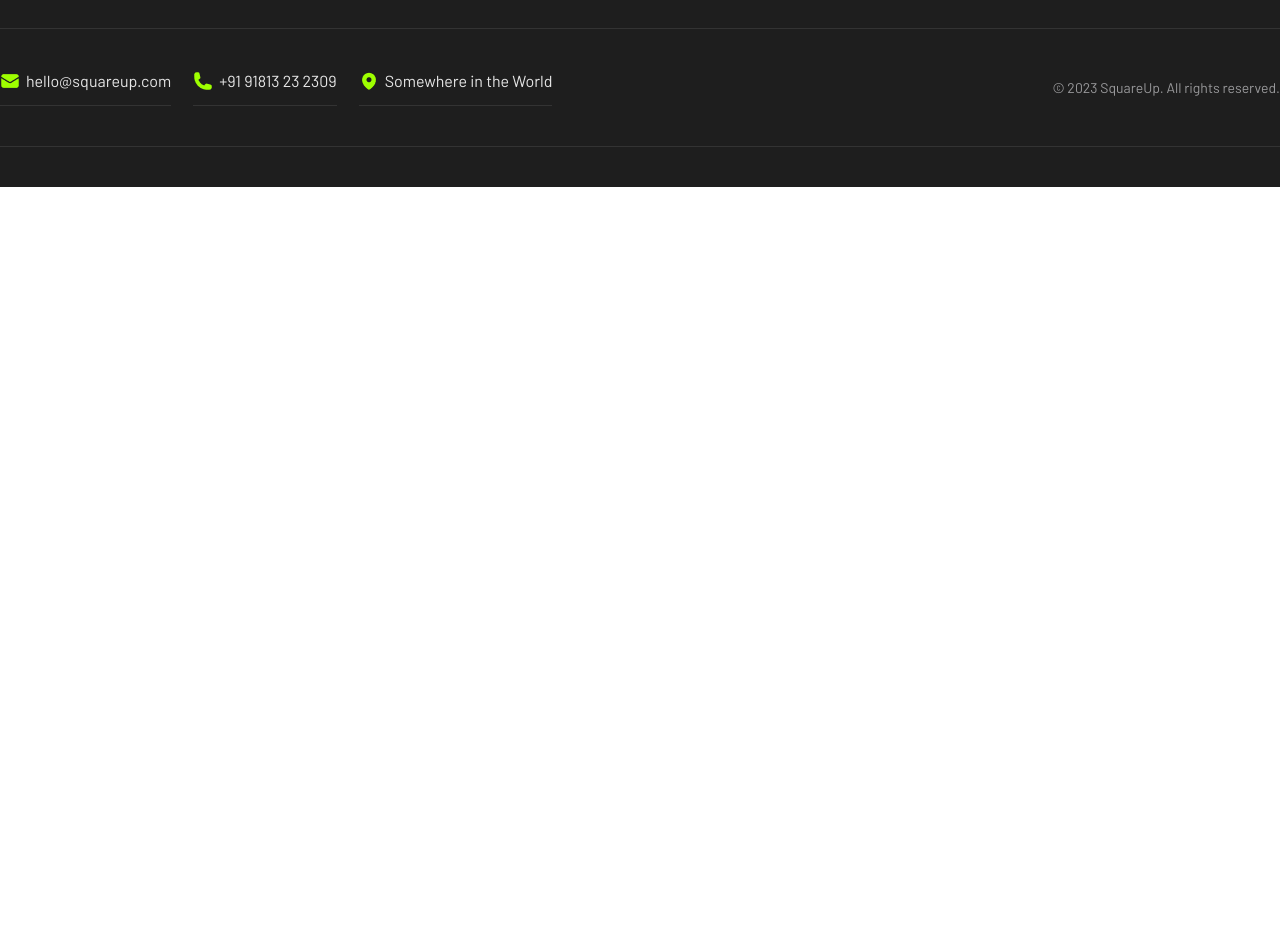
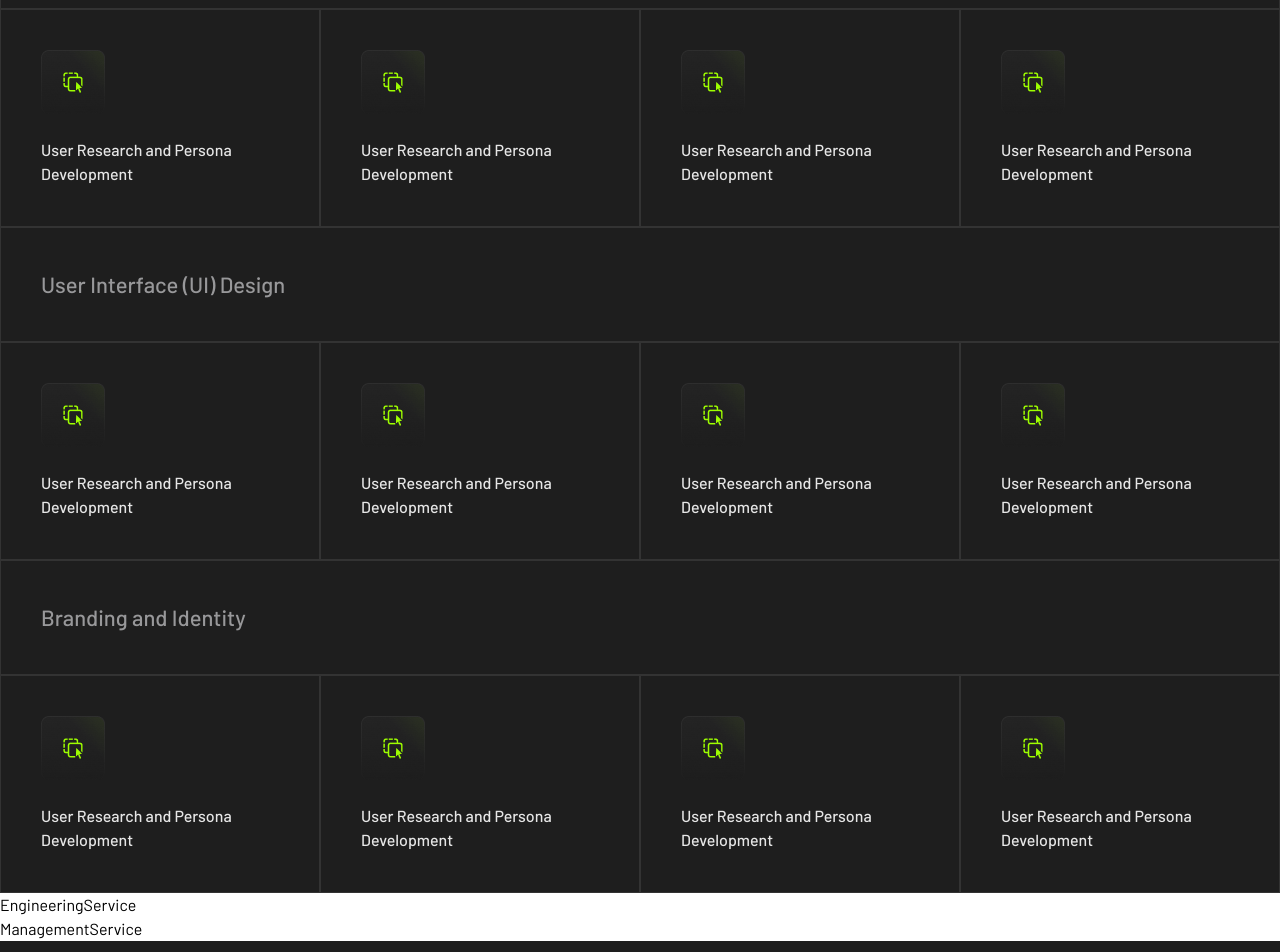
Before and after one commit to Ellham-dev/product-studio-with-react, a React (Vite) app: page /service in a window 1280 px wide. Shown: the part 720-1672 px from the top of the page. Before the commit the page ends 907 px from the top, so only its background shows below. Built offline with nearby package versions, Linux system fonts and the light colour scheme.

Commit message:
DesignService part complete

```diff
--- a/src/components/DesignService.jsx
+++ b/src/components/DesignService.jsx
@@ -1,14 +1,78 @@
 import React from 'react'
+import DesignSIcon from '/DesignSIcon.png'
 
 const DesignService = () => {
   return (
     <>
       <section className='bg-[#1E1E1E]'>
         <div className="max-w-[1280px] mx-auto">
-          <div className="border-b border-[#333333] pb-10">
+          <div className="border-x border-[#333333] px-10 pt-20 pb-10">
             <h2 className='text-[38px] font-semibold mb-2.5 text-white'>Design</h2>
             <p className='text-base leading-[150%] text-[#E6E6E6] mb-10 w-[950px]'>At Squareup, our design team is passionate about creating stunning, user-centric designs that captivate your audience and elevate your brand. We believe that great design is not just about aesthetics; it's about creating seamless and intuitive user experiences.</p>
             <span className='text-lg bg-[#262626] p-2.5 w-[239px] rounded-lg text-white'>Our design services include:</span>
+          </div>
+          <div className="">
+            <h3 className='text-[22px] font-medium text-[#98989A] border border-[#333333] px-10 py-10'>User Experience (UX) Design</h3>
+            <div className="flex items-center justify-between">
+              <div className="border border-[#333333] px-10 py-10 w-[320px]">
+                <img src={DesignSIcon} alt="" className='mb-6'/>
+                <p className='text-base leading-[150%] font-medium text-[#E6E6E6] w-[240px] '>User Research and Persona Development</p>
+              </div>
+              <div className="border border-[#333333] px-10 py-10 w-[320px]">
+                <img src={DesignSIcon} alt="" className='mb-6'/>
+                <p className='text-base leading-[150%] font-medium text-[#E6E6E6] w-[240px] '>User Research and Persona Development</p>
+              </div>
+              <div className="border border-[#333333] px-10 py-10 w-[320px]">
+                <img src={DesignSIcon} alt="" className='mb-6'/>
+                <p className='text-base leading-[150%] font-medium text-[#E6E6E6] w-[240px] '>User Research and Persona Development</p>
+              </div>
+              <div className="border border-[#333333] px-10 py-10 w-[320px]">
+                <img src={DesignSIcon} alt="" className='mb-6'/>
+                <p className='text-base leading-[150%] font-medium text-[#E6E6E6] w-[240px] '>User Research and Persona Development</p>
+              </div>
+            </div>
+          </div>
+          <div className="">
+            <h3 className='text-[22px] font-medium text-[#98989A] border border-[#333333] px-10 py-10'>User Interface (UI) Design</h3>
+            <div className="flex items-center justify-between">
+              <div className="border border-[#333333] px-10 py-10 w-[320px]">
+                <img src={DesignSIcon} alt="" className='mb-6'/>
+                <p className='text-base leading-[150%] font-medium text-[#E6E6E6] w-[240px] '>User Research and Persona Development</p>
+              </div>
+              <div className="border border-[#333333] px-10 py-10 w-[320px]">
+                <img src={DesignSIcon} alt="" className='mb-6'/>
+                <p className='text-base leading-[150%] font-medium text-[#E6E6E6] w-[240px] '>User Research and Persona Development</p>
+              </div>
+              <div className="border border-[#333333] px-10 py-10 w-[320px]">
+                <img src={DesignSIcon} alt="" className='mb-6'/>
+                <p className='text-base leading-[150%] font-medium text-[#E6E6E6] w-[240px] '>User Research and Persona Development</p>
+              </div>
+              <div className="border border-[#333333] px-10 py-10 w-[320px]">
+                <img src={DesignSIcon} alt="" className='mb-6'/>
+                <p className='text-base leading-[150%] font-medium text-[#E6E6E6] w-[240px] '>User Research and Persona Development</p>
+              </div>
+            </div>
+          </div>
+          <div className="">
+            <h3 className='text-[22px] font-medium text-[#98989A] border border-[#333333] px-10 py-10'>Branding and Identity</h3>
+            <div className="flex items-center justify-between">
+              <div className="border border-[#333333] px-10 py-10 w-[320px]">
+                <img src={DesignSIcon} alt="" className='mb-6'/>
+                <p className='text-base leading-[150%] font-medium text-[#E6E6E6] w-[240px] '>User Research and Persona Development</p>
+              </div>
+              <div className="border border-[#333333] px-10 py-10 w-[320px]">
+                <img src={DesignSIcon} alt="" className='mb-6'/>
+                <p className='text-base leading-[150%] font-medium text-[#E6E6E6] w-[240px] '>User Research and Persona Development</p>
+              </div>
+              <div className="border border-[#333333] px-10 py-10 w-[320px]">
+                <img src={DesignSIcon} alt="" className='mb-6'/>
+                <p className='text-base leading-[150%] font-medium text-[#E6E6E6] w-[240px] '>User Research and Persona Development</p>
+              </div>
+              <div className="border border-[#333333] px-10 py-10 w-[320px]">
+                <img src={DesignSIcon} alt="" className='mb-6'/>
+                <p className='text-base leading-[150%] font-medium text-[#E6E6E6] w-[240px] '>User Research and Persona Development</p>
+              </div>
+            </div>
           </div>
         </div>
       </section>
```
Also changed, not shown: public/DesignSIcon.png (added).
